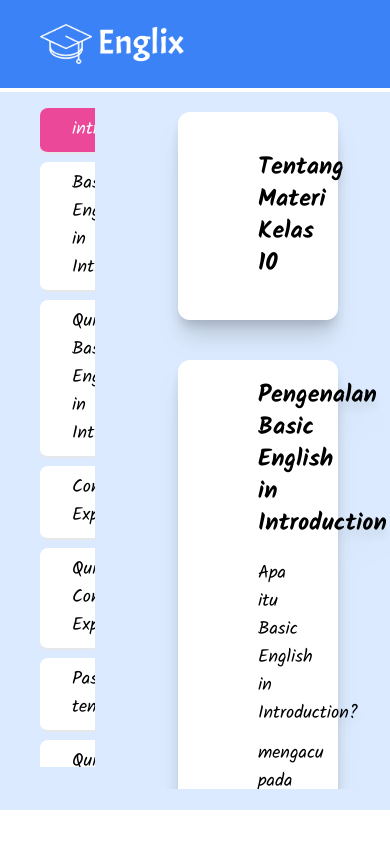
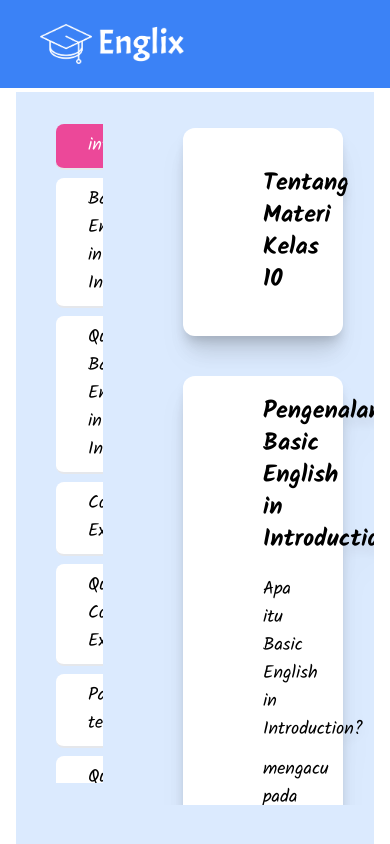
Before and after one commit to TrustyKrab/Englix-Client, a React (Vite) app: page /Kelas10Page in a window 390 px wide. Shown: the top 844 px of the page. Built offline with nearby package versions, Linux system fonts and the light colour scheme; no server answers; sample sign-in values are in the browser's storage.

Commit message:
responsives

```diff
--- a/src/assets/Pages/Kelas10Page/Kelas10Page.jsx
+++ b/src/assets/Pages/Kelas10Page/Kelas10Page.jsx
@@ -5,14 +5,13 @@ import NavbarHome from '../../Layout/Navbar/NavbarHome'
 export default function Kelas10Page() {
 
     return (
-        <>
+        <div class="container mx-auto p-4 md:p-6 lg:p-8">
             <NavbarHome />
-            <div className="bg-blue-100  py-20 w-full font-main">
-
-                <div className="flex-1 h-[77vh] ">
+            <div class="bg-blue-100 py-20 w-full font-main">
+                <div class="flex-1 h-screen md:h-[70vh] lg:h-[80vh]">
                     <SidebarK10 />
                 </div>
             </div>
-        </>
+        </div>
     )
 }
```
